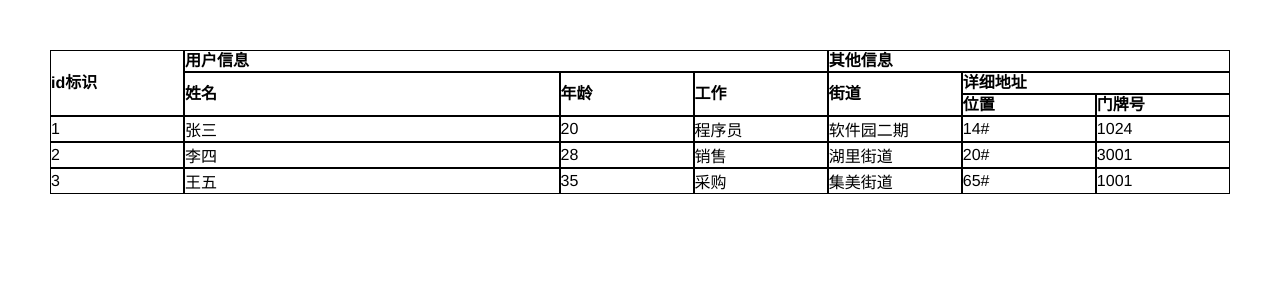
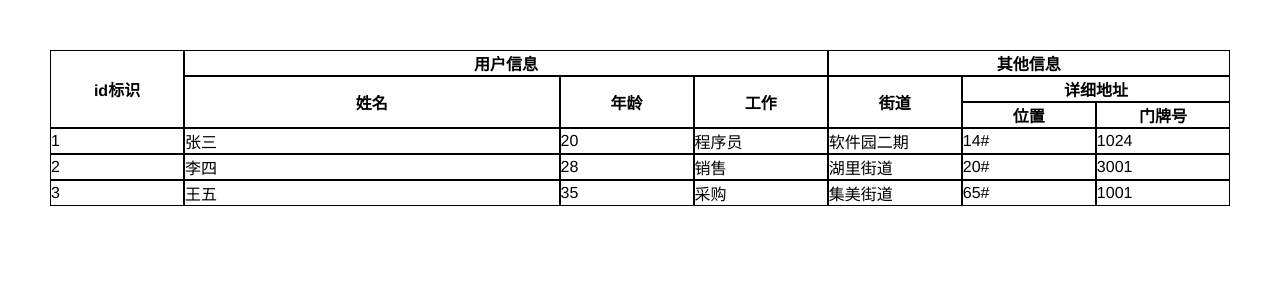
Before and after one commit to kitorv/voce-ui, a Vue app: page / in a window 1280 px wide. Shown: the top 300 px of the page. Built offline with nearby package versions, Linux system fonts and the light colour scheme.

Commit message:
表格数据与列对其优化

```diff
--- a/packages/components/datagrid-body.vue
+++ b/packages/components/datagrid-body.vue
@@ -1,23 +1,25 @@
 <template>
-  <table class="vk-datagrid--header-table" cellspacing="0" cellpadding="0" border="0">
-    <v-datagrid-colgroup :columns="leafColumns"></v-datagrid-colgroup>
+  <table class="vk-datagrid--body-table" cellspacing="0" cellpadding="0" border="0">
+    <colgroup is="d-colgroup" :leaf-columns="leafColumns"></colgroup>
     <tr v-for="(row, index) in dataSource" :key="index">
-      <td v-for="(column, index) in leafColumns" :key="index">{{row[column.key]}}</td>
+      <td v-for="(column, index) in leafColumns" :key="index">
+        {{row[column.key]}}
+      </td>
     </tr>
   </table>
 </template>
 
 <script>
-import VDatagridColgroup from "./datagrid-colgroup";
+import DColgroup from "./datagrid-colgroup";
 
 export default {
-  components: { VDatagridColgroup },
+  components: { DColgroup },
   data() {
     return {};
   },
   props: {
-    leafColumns: Array,
-    dataSource: Array
+    leafColumns: { required: true, type: Array },
+    dataSource: { type: Array }
   },
   mounted() {
     console.log(this.dataSource);
@@ -26,8 +28,7 @@ export default {
 </script>
 
 <style lang="scss" scoped>
-.vk-datagrid--header-table {
-  border-collapse: separate;
+.vk-datagrid--body-table {
   width: 100%;
   table-layout: fixed;
 
--- a/packages/components/datagrid-col.vue
+++ /dev/null
@@ -1,20 +0,0 @@
-<template>
-  <col :style="style">
-</template>
-
-<script>
-export default {
-  props: {
-    column: Object
-  },
-  computed: {
-    style() {
-      let { width } = this.column;
-      if (typeof width === "number") {
-        width = `${width}px`;
-      }
-      return { width, minWidth: width };
-    }
-  }
-};
-</script>
--- a/packages/components/datagrid-colgroup.vue
+++ b/packages/components/datagrid-colgroup.vue
@@ -1,16 +1,21 @@
 <template>
   <colgroup>
-    <col v-for="(column, index) in columns" :key="index" is="v-datagrid-col" :column="column">
+    <col v-for="(column, index) in leafColumns" :key="index" :style="getStyle(column)">
   </colgroup>
 </template>
 
 <script>
-import VDatagridCol from "./datagrid-col";
-
 export default {
-  components: { VDatagridCol },
   props: {
-    columns: Array
+    leafColumns: { required: true, type: Array }
+  },
+  methods: {
+    getStyle({ width }) {
+      if (typeof width === "number") {
+        width = `${width}px`;
+      }
+      return { width, minWidth: width };
+    }
   }
 };
 </script>
--- a/packages/components/datagrid-header.vue
+++ b/packages/components/datagrid-header.vue
@@ -1,10 +1,10 @@
 <template>
   <table class="vk-datagrid--header-table" cellspacing="0" cellpadding="0" border="0">
-    <v-datagrid-colgroup :columns="leafColumns"></v-datagrid-colgroup>
+    <colgroup is="d-colgroup" :leaf-columns="leafColumns"></colgroup>
     <thead>
       <tr v-for="(colRows, index) in columns" :key="index">
         <th v-for="(column, index) in colRows" :key="index" :colspan="column.colSpan" :rowspan="column.rowSpan">
-          <div class="vk-datagrid--header-table-cell">{{column.title}}</div>
+          {{column.title}}
         </th>
       </tr>
     </thead>
@@ -12,22 +12,16 @@
 </template>
 
 <script>
-import VDatagridColgroup from "./datagrid-colgroup";
+import DColgroup from "./datagrid-colgroup";
 
 export default {
-  components: { VDatagridColgroup },
+  components: { DColgroup },
   data() {
     return {};
   },
   props: {
-    columns: Array,
-    leafColumns: Array
-  },
-  computed: {
-    // 获取父级表格
-    datgrid() {
-      return this.$parent;
-    }
+    columns: { required: true, type: Array },
+    leafColumns: { required: true, type: Array }
   }
 };
 </script>
@@ -35,7 +29,6 @@ export default {
 <style lang="scss" scoped>
 .vk-datagrid--header-table {
   table-layout: fixed;
-  border-collapse: separate;
   width: 100%;
 
   th {
@@ -43,23 +36,8 @@ export default {
     box-sizing: border-box;
     vertical-align: middle;
     position: relative;
-    text-align: left;
     border: 1px solid #000;
     white-space: nowrap;
-    // overflow: hidden;
-    // user-select: none;
   }
 }
-
-.vk-datagrid--header-table-cell {
-  position: relative;
-  word-wrap: normal;
-  vertical-align: middle;
-  width: 100%;
-  display: inline-block;
-  box-sizing: border-box;
-  text-overflow: ellipsis;
-  white-space: nowrap;
-  line-height: 20px;
-}
 </style>
--- a/packages/components/datagrid.vue
+++ b/packages/components/datagrid.vue
@@ -1,20 +1,29 @@
 <template>
   <div class="vk-datagrid">
     <div class="vk-datagrid--header">
-      <v-data-grid-header :columns="columnRows" :leaf-columns="leafColumns"></v-data-grid-header>
+      <div class="vk-datagrid--header-left"></div>
+      <div class="vk-datagrid--header-center">
+        <d-header-table :columns="columnRows" :leaf-columns="leafColumns"></d-header-table>
+      </div>
+      <div class="vk-datagrid--header-right"></div>
     </div>
-    <div class="vk-datagrid--header">
-      <v-data-grid-body :data-source="dataSource" :leaf-columns="leafColumns"></v-data-grid-body>
+    <div class="vk-datagird--body">
+      <div class="vk-datagrid--body-left"> </div>
+      <div class="vk-datagrid--body-center">
+        <d-body-table :data-source="dataSource" :leaf-columns="leafColumns"></d-body-table>
+      </div>
+      <div class="vk-datagrid--body-right"></div>
     </div>
+    <div class="vk-datagrid--footer"></div>
   </div>
 </template>
 
 <script>
-import VDataGridHeader from "./datagrid-header";
-import VDataGridBody from "./datagrid-body";
+import DHeaderTable from "./datagrid-header";
+import DBodyTable from "./datagrid-body";
 
 export default {
-  components: { VDataGridHeader, VDataGridBody },
+  components: { DHeaderTable, DBodyTable },
   data() {
     return {
       columnRows: [],
@@ -22,14 +31,11 @@ export default {
     };
   },
   props: {
-    columns: {
-      required: true,
-      type: Array
-    },
-    dataSource: Array
+    columns: { required: true, type: Array },
+    dataSource: { type: Array }
   },
   methods: {
-    setRenderOptions() {
+    renderOptions() {
       const leafColumns = [];
       // 递归循环将列数据对象转化为表头行数据集合
       const getHeaderRows = (columns, index = 0, rows, level = 0) => {
@@ -79,7 +85,7 @@ export default {
     }
   },
   created() {
-    this.setRenderOptions();
+    this.renderOptions();
   }
 };
 </script>
@@ -88,20 +94,10 @@ export default {
 .vk-datagrid {
   zoom: 1;
   box-sizing: border-box;
-
-  &::before,
-  &::after {
-    content: "";
-    display: table;
-  }
-
-  &::after {
-    clear: both;
-  }
 }
 
-.vk-datagrid--header {
-  overflow: hidden;
-  width: 100%;
-}
+// .vk-datagrid--header {
+//   overflow: hidden;
+//   width: 100%;
+// }
 </style>
```
